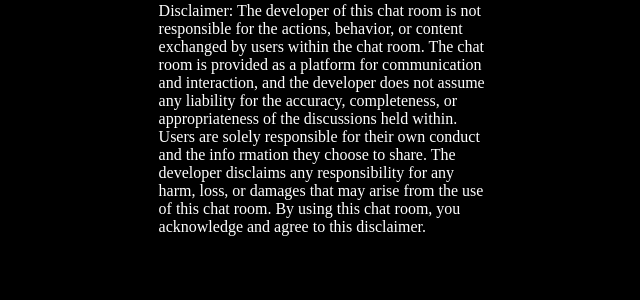
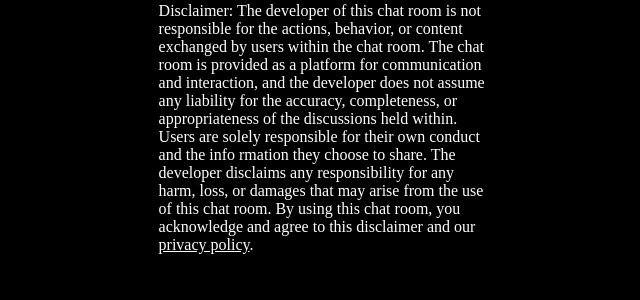
Before and after one commit to jtcima/chatroom, a Flask app: page / in a window 1280 px wide. Shown: the part 371-671 px from the top of the page, without its empty margins (314-954 px from the left). Run offline with Flask 3, Linux system fonts and the light colour scheme; some libraries are stand-ins or nearby versions.

Commit message:
privacy policy

```diff
--- a/templates/home.html
+++ b/templates/home.html
@@ -24,7 +24,7 @@
     room. The chat room is provided as a platform for communication and interaction, and the developer does not assume any liability for the
     accuracy, completeness, or appropriateness of the discussions held within. Users are solely responsible for their own conduct and the info
     rmation they choose to share. The developer disclaims any responsibility for any harm, loss, or damages that may arise from the use of
-    this chat room. By using this chat room, you acknowledge and agree to this disclaimer.</div>
+    this chat room. By using this chat room, you acknowledge and agree to this disclaimer and our <a style="color: white" href="https://www.privacypolicies.com/live/9379fa8f-f7d6-458c-9638-81c43493e268">privacy policy</a>.</div>
 </div>
 
 
```
Also changed, not shown: 1 other file.
